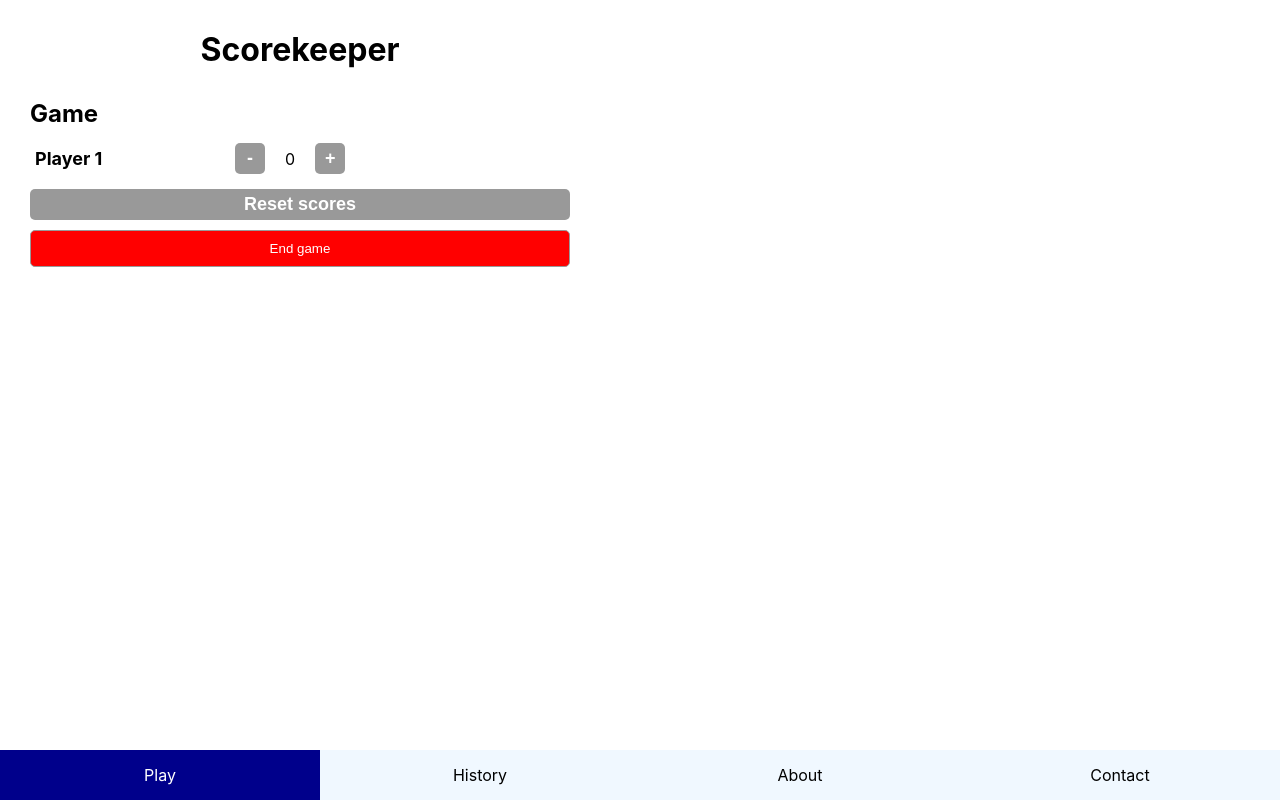
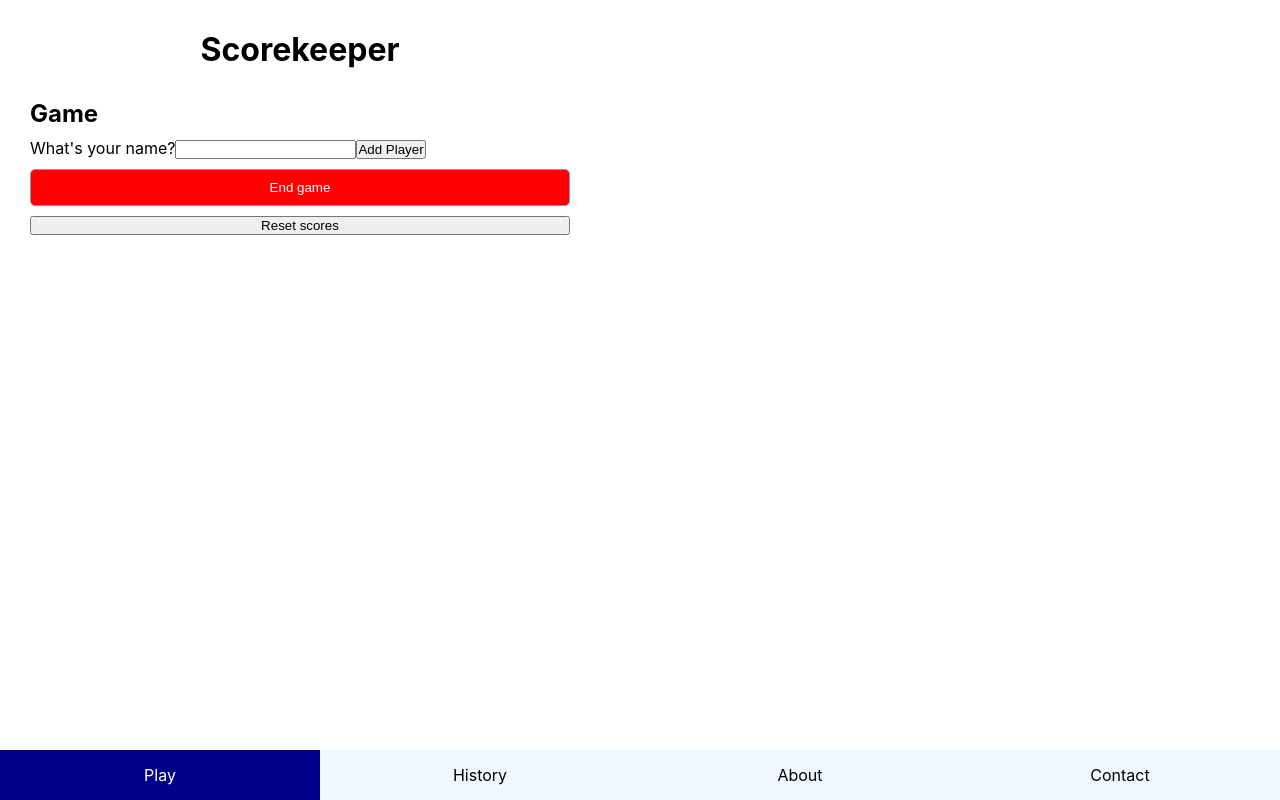
Before and after one commit to SLS-BLN/my_score, a React (Create React App) app: page / in a window 1280 px wide. Built offline with nearby package versions, Linux system fonts and the light colour scheme.

Commit message:
remove dummy array, add prop onAddPlayer

```diff
--- a/src/components/Player/AddPlayer.js
+++ b/src/components/Player/AddPlayer.js
@@ -1,6 +1,6 @@
 import { useState } from "react";
 
-export default function AddPlayer() {
+export default function AddPlayer({ onAddPlayer }) {
   const [name, setName] = useState("");
   const handleChange = (event) => {
     setName(event.target.value);
@@ -8,8 +8,8 @@ export default function AddPlayer() {
 
   const handleSubmit = (event) => {
     event.preventDefault();
+    onAddPlayer(name);
     console.log(name);
-    // irgendwas mit currywurst ...
     setName("");
   };
 
--- a/src/components/Player/Player.js
+++ b/src/components/Player/Player.js
@@ -2,10 +2,9 @@ import { useState } from "react";
 import styled from "styled-components";
 
 export default function Player({ name }) {
-  const [score, setScore] = useState(0);
   const increaseNum = () => setScore(score + 1);
   const decreaseNum = () => setScore(score - 1);
-  const setZero = () => setScore(0);
+  const [score, setScore] = useState(0);
 
   return (
     <>
@@ -29,9 +28,6 @@ export default function Player({ name }) {
           </Button>
         </PlayerScore>
       </PlayerWrapper>
-      <ResetButton type="button" aria-label="Reset score" onClick={setZero}>
-        Reset scores
-      </ResetButton>
     </>
   );
 }
--- a/src/pages/HomePage.js
+++ b/src/pages/HomePage.js
@@ -11,10 +11,11 @@ const dummyData = {
 
 export default function HomePage() {
   const [isPlaying, setIsPlaying] = useState(true);
-  const [players, setPlayers] = useState([dummyData]);
+  const [players, setPlayers] = useState([]);
 
   const handleAddPlayer = (name) => {
     setPlayers([...players, { id: players.length + 1, name, score: 0 }]);
+    console.log(players);
   };
 
   const endGameHandler = () => {
@@ -31,15 +32,21 @@ export default function HomePage() {
     </Button>
   );
 
-  const addPlayer = <AddPlayer currywurst={handleAddPlayer} />;
+  const addPlayer = <AddPlayer onAddPlayer={handleAddPlayer} />;
+
+  // change state of score in Player.js - find solution
+  const setZero = () => "do something to reset the score";
 
   return (
     <>
       <h2>Game</h2>
+      {addPlayer}
       {!isPlaying && <p>Want to play?</p>}
-      {!isPlaying && addPlayer}
-      {isPlaying && displayPlayer}
-      {isPlaying && endGameButton}
+      {displayPlayer}
+      {endGameButton}
+      <button type="button" aria-label="Reset score" onClick={setZero}>
+        Reset scores
+      </button>
     </>
   );
 }
```
